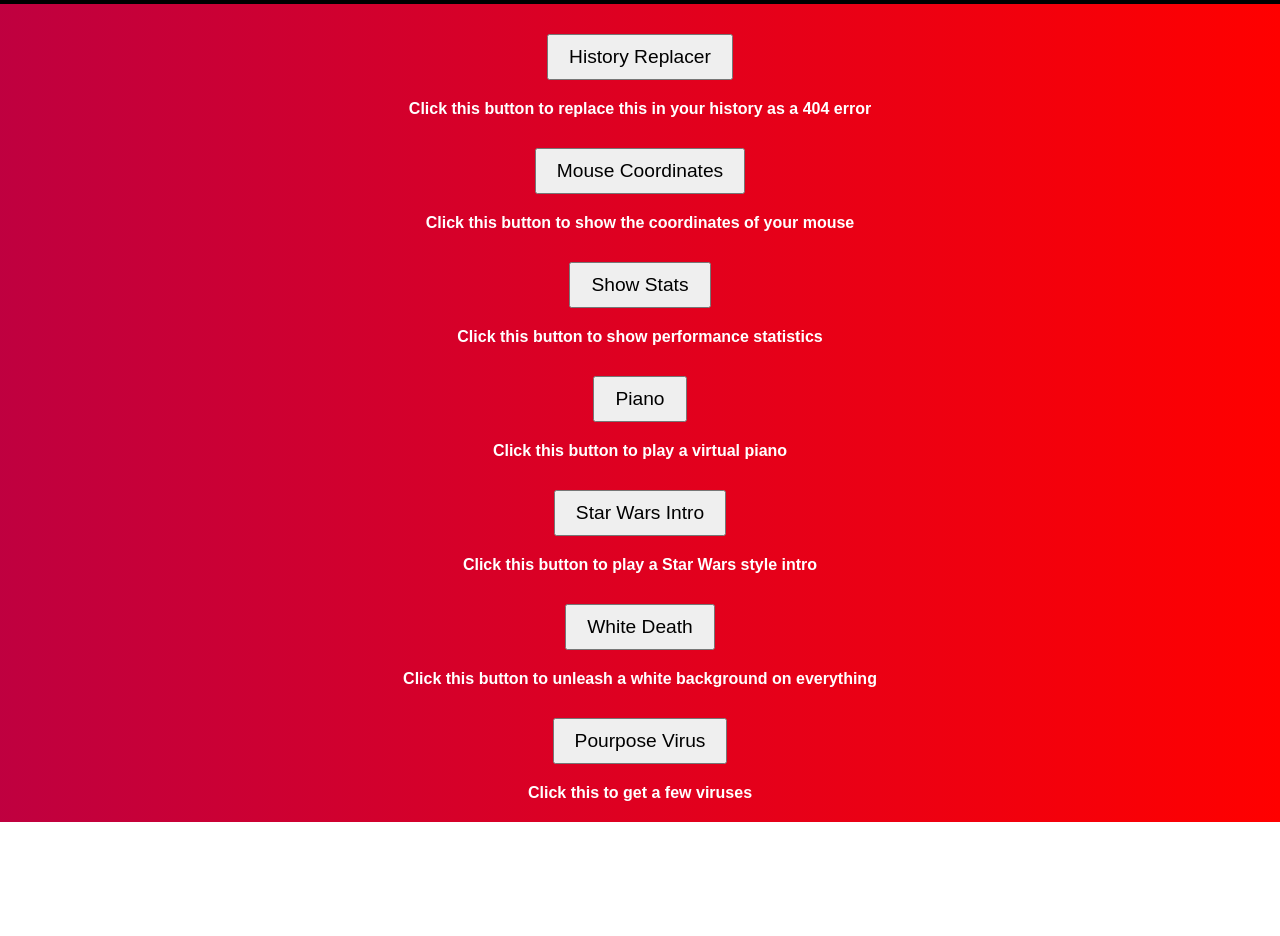
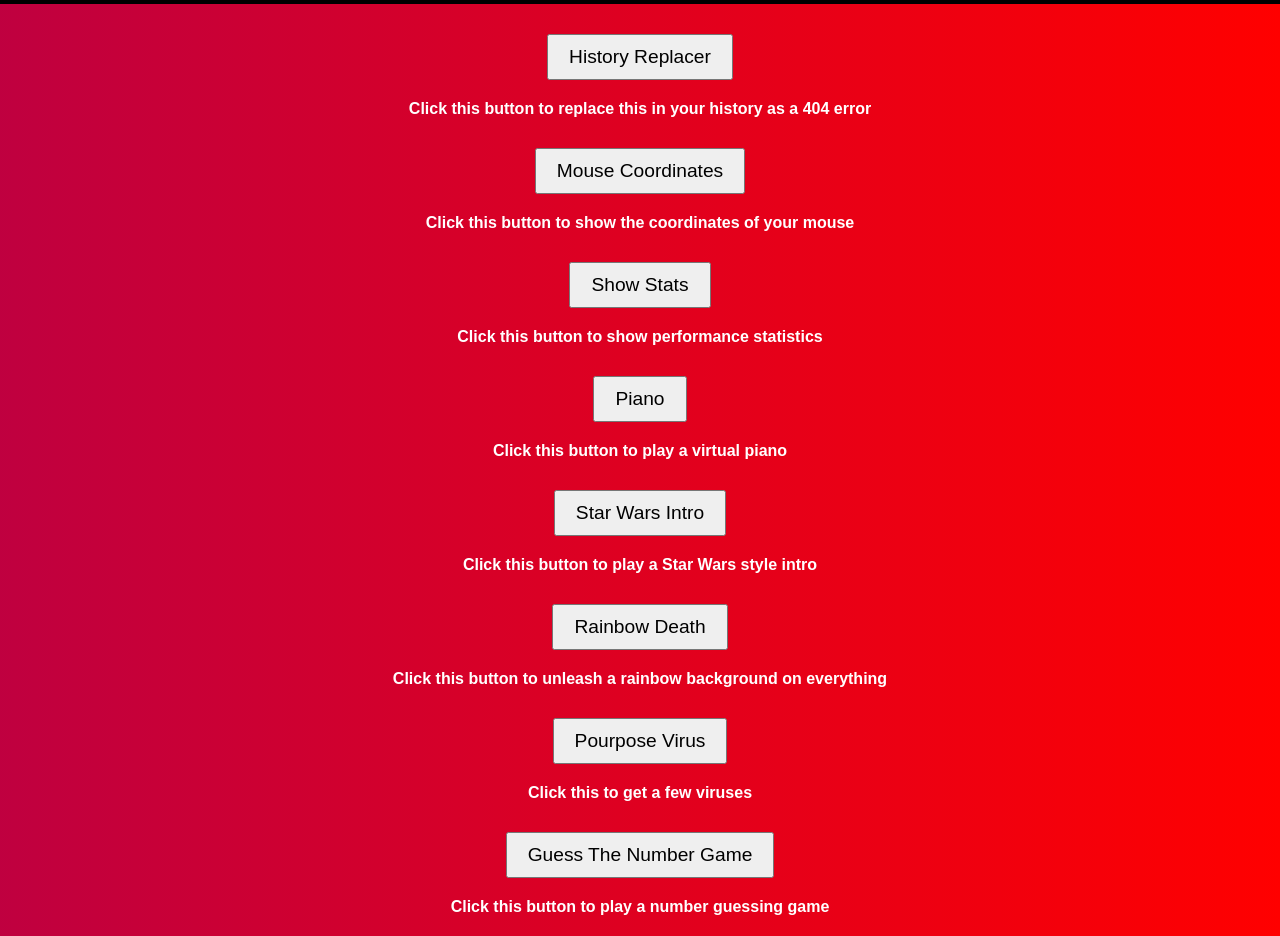
Before and after one commit to DucksPondWebsite/bookmarklets, a plain HTML site: page index.html in a window 1280 px wide. Shown: the part 96-1032 px from the top of the page. Before the commit the page ends 918 px from the top, so only its background shows below. Drawn offline with Linux system fonts and the light colour scheme.

Commit message:
Update index.html

```diff
--- a/index.html
+++ b/index.html
@@ -83,11 +83,14 @@
         <button onclick="starWarsIntro()">Star Wars Intro</button>
         <p><b>Click this button to play a Star Wars style intro</b></p>
 
-        <button onclick="rainbowDeath()">White Death</button>
-        <p><b>Click this button to unleash a white background on everything</b></p>
+        <button onclick="rainbowDeath()">Rainbow Death</button>
+        <p><b>Click this button to unleash a rainbow background on everything</b></p>
 
         <button onclick="pourposeVirus()">Pourpose Virus</button>
         <p><b>Click this to get a few viruses</b></p>
+
+        <button onclick="guessTheNumberGame()">Guess The Number Game</button>
+        <p><b>Click this button to play a number guessing game</b></p>
     </div>
 
     <div id="coordinates"></div>
@@ -177,6 +180,33 @@
                 }
             }, 1000);
         }
+
+        function guessTheNumberGame() {
+            var x = 0;
+            alert("Guess A Number Between 1 And 20");
+            function getRandomNumberBetween(min, max) {
+                return Math.floor(Math.random() * (max - min + 1) + min);
+            }
+            var a = getRandomNumberBetween(1, 20);
+            while (true) {
+                var v = prompt("What Number Do You Guess?");
+                if (v == a) {
+                    x = x + 1;
+                    alert("You Got It! It Only Took You " + x + " Tries!");
+                    break;
+                } else if (v > 20) {
+                    alert("Please Guess A Number Between Or Equal To 1 And 20!");
+                } else if (v < 1) {
+                    alert("Please Guess A Number Between Or Equal To 1 And 20!");
+                } else if (v > a) {
+                    x = x + 1;
+                    alert("Too High!");
+                } else if (v < a) {
+                    x = x + 1;
+                    alert("Too Low!");
+                }
+            }
+        }
     </script>
 </body>
 </html>
```
